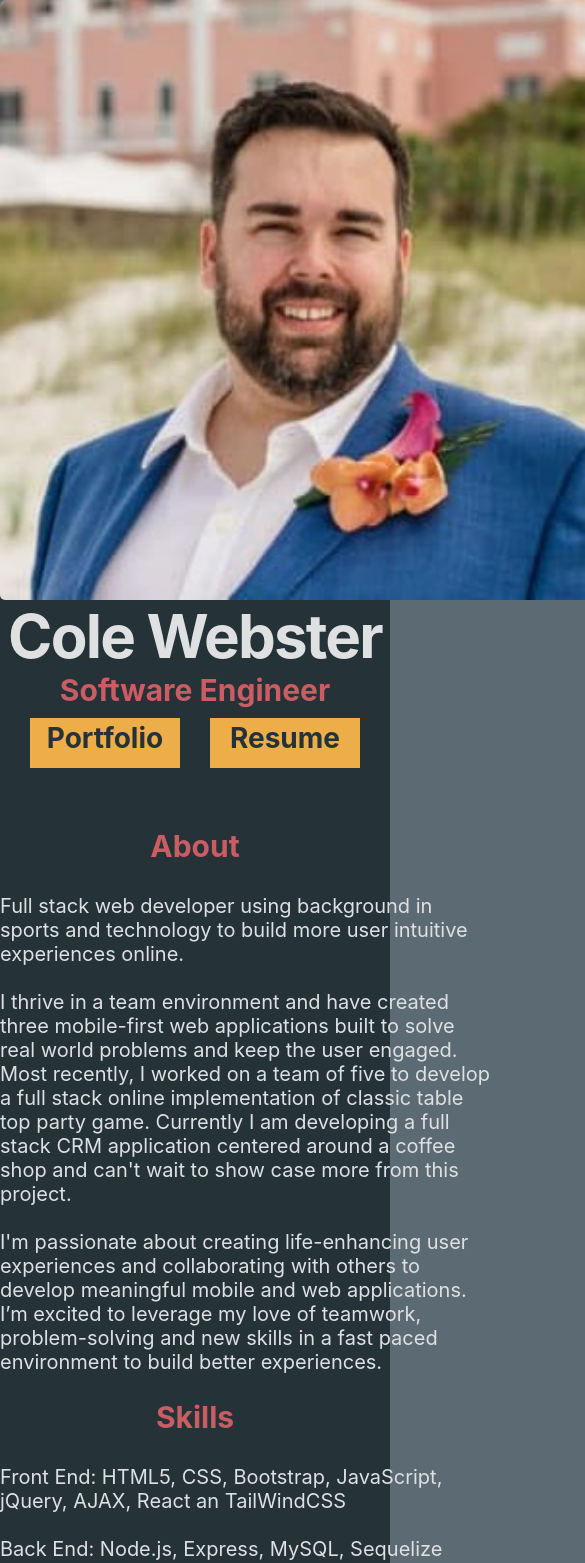
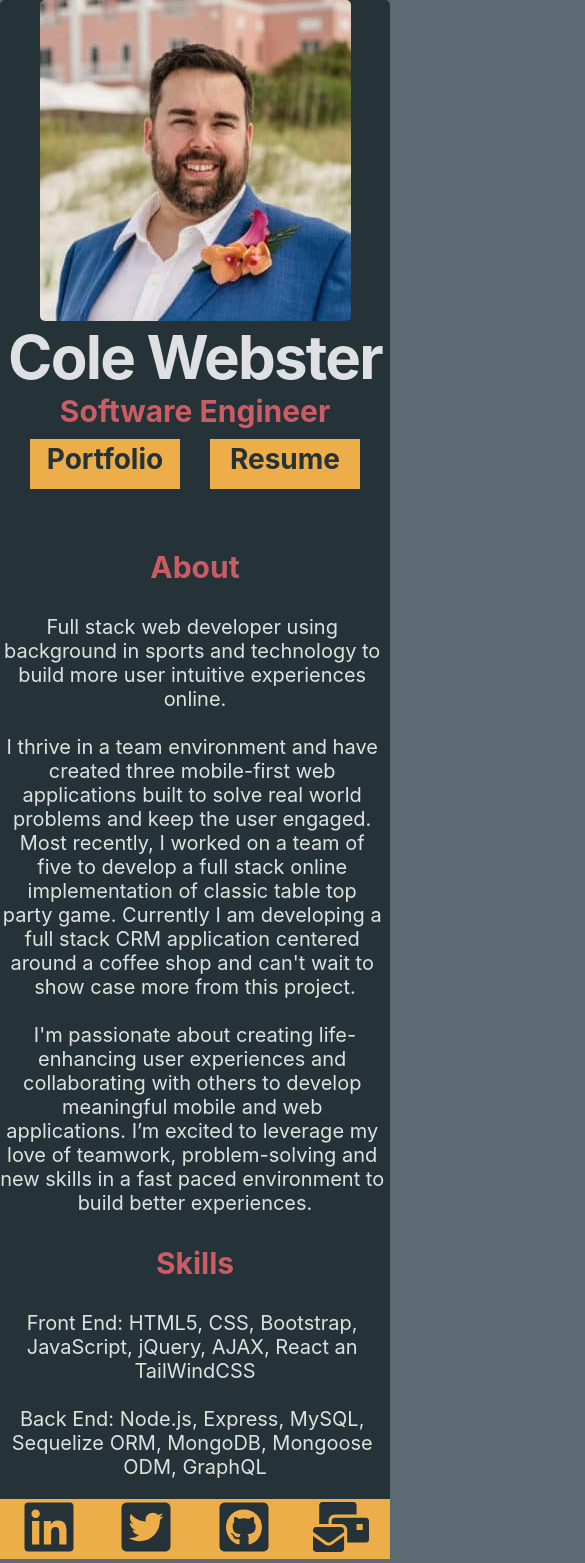
Before and after one commit to ColeWebster/BusinessCard, a React (Create React App) app: page / in a window 390 px wide. Shown: the top 1563 px of the page, 585 px wide, since content can reach past the window. Built offline with nearby package versions, Linux system fonts and the light colour scheme.

Commit message:
Added mobile responive css

```diff
--- a/src/components/style.css
+++ b/src/components/style.css
@@ -9,8 +9,8 @@
 }
 
 .profilePhoto {
-    height: 600px;
-    width: 600px;
+  height: 400px;
+  width: 400px;
   margin: auto;
   border-radius: 5px;
 }
@@ -23,13 +23,13 @@
   margin: 0;
   font-size: 60px;
   letter-spacing: -0.03em;
-    color: #DFE0E2;
+  color: #dfe0e2;
 }
 
 .bio_name > h2 {
   margin: 0;
   font-size: 30px;
-    color: #C95D63;
+  color: #c95d63;
 }
 
 .bio_contact_buttons {
@@ -39,33 +39,35 @@
   padding-top: 10px;
 }
 
-.bio_portfolio, .bio_email, .bio_resume {
+.bio_portfolio,
+.bio_email,
+.bio_resume {
   text-decoration: none;
   text-align: center;
   font-size: 28px;
   font-weight: bold;
   color: #253237;
-    background-color: #EDAE49;
+  background-color: #edae49;
   width: 150px;
-    height:50px;
+  height: 50px;
   margin: 0 15px;
   padding: 3px;
 }
 
-.bio_about_background{
-    margin-top: 30px
+.bio_about_background {
+  margin-top: 30px;
 }
 
 .bio_about_background > h2 {
   font-size: 30px;
-    color: #C95D63;
+  color: #c95d63;
   margin: 0;
   padding: 30px;
 }
 
 .bio_about_background > p {
   font-size: 20px;
-    color: #DFE0E2;
+  color: #dfe0e2;
   margin: auto;
   padding: 0;
   display: flex;
@@ -87,7 +89,7 @@
 }
 
 .footer {
-    background-color: #EDAE49;
+  background-color: #edae49;
   display: flex;
   flex-direction: row;
   justify-content: space-around;
@@ -95,6 +97,39 @@
   align-items: center;
 }
 
-.linkedin, .twitter, .github, .email {
+.linkedin,
+.twitter,
+.github,
+.email {
   color: #253237;
 }
+
+@media only screen and (max-width: 600px) {
+  .card,
+  .footer,
+  .bio_about_background {
+    max-width: 100%;
+    height: auto;
+  }
+
+  .bio,
+  .skills {
+    word-wrap: break-word;
+    max-width: 100%;
+    height: auto;
+    text-align: center;
+  }
+
+  .profilePhoto {
+    width: auto;
+    height: auto;
+  }
+
+  .bio {
+    font-size: 12px;
+  }
+
+  .footer {
+      margin-top: 20px;
+  }
+}
```
Lines whose indentation alone changed are shown as unchanged.
